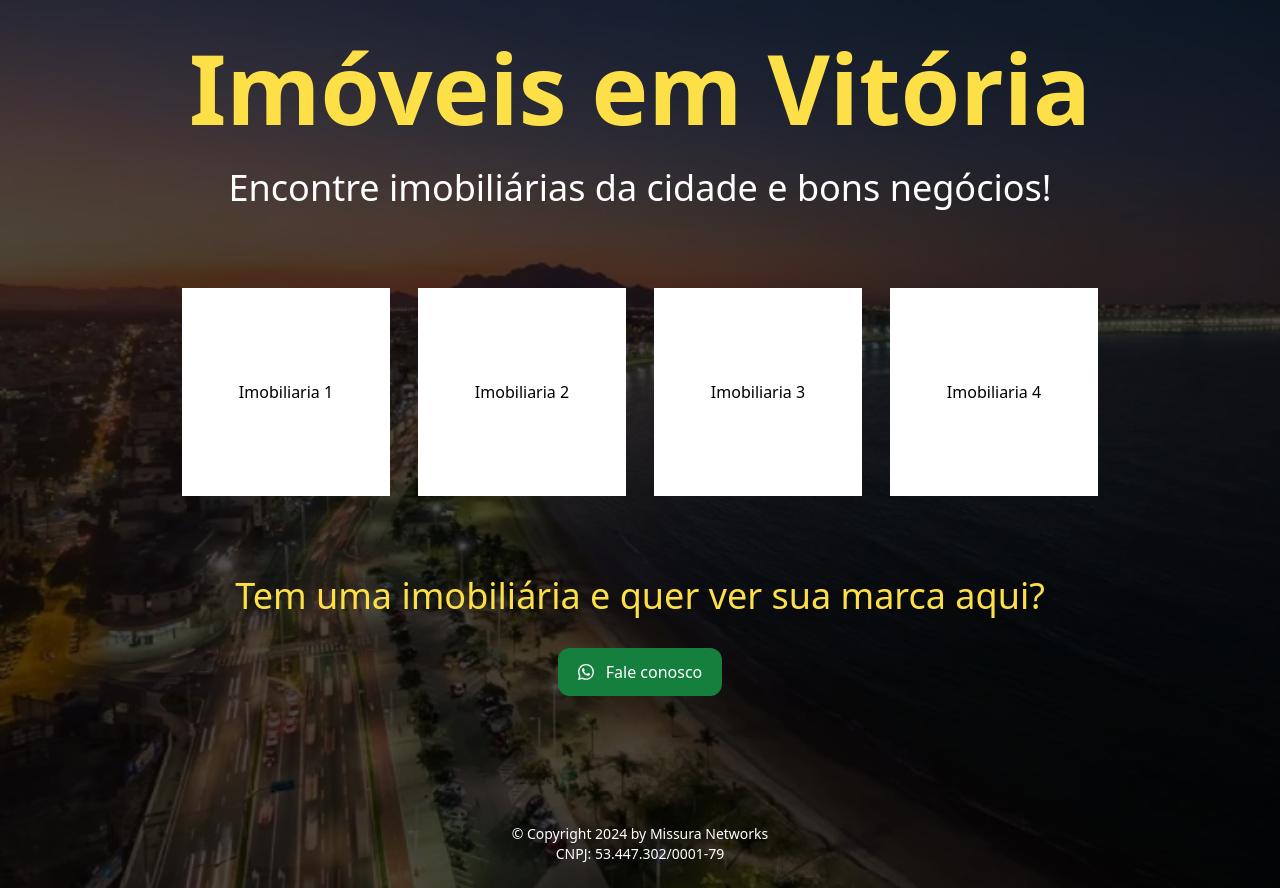
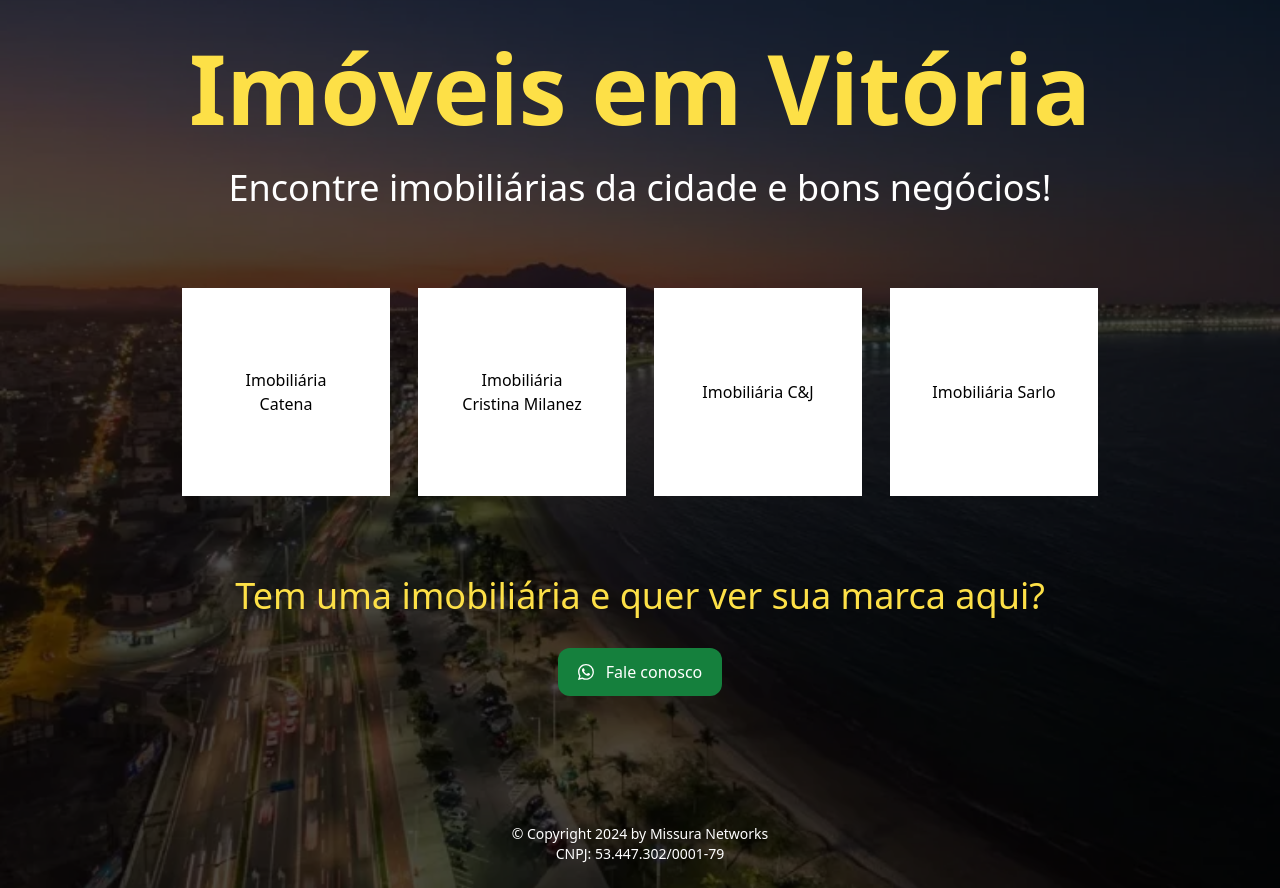
Before and after one commit to mmissura/imoveisemvitoria, a React (Vite) app: page / in a window 1280 px wide. Built offline with nearby package versions, Linux system fonts and the light colour scheme.

Commit message:
change names clients

```diff
--- a/src/App.tsx
+++ b/src/App.tsx
@@ -16,7 +16,7 @@ export const App = () => {
             target="_blank"
             className="bg-white text-black py-3 px-10 text-center mt-12 flex justify-center items-center gap-3 rounded-xl mb-12"
             >
-              Imobiliaria 1
+              Imobiliária Catena
             </a>
             {/* Sua imobiliária aqui */}
           </div>
@@ -25,7 +25,7 @@ export const App = () => {
             target="_blank"
             className="bg-white text-black py-3 px-10 text-center mt-12 flex justify-center items-center gap-3 rounded-xl mb-12"
             >
-              Imobiliaria 2
+              Imobiliária Cristina Milanez
             </a>
             {/* Sua imobiliária aqui */}
           </div>
@@ -34,7 +34,7 @@ export const App = () => {
             target="_blank"
             className="bg-white text-black py-3 px-10 text-center mt-12 flex justify-center items-center gap-3 rounded-xl mb-12"
             >
-              Imobiliaria 3
+              Imobiliária C&J
             </a>
             {/* Sua imobiliária aqui */}
           </div>
@@ -43,7 +43,7 @@ export const App = () => {
             target="_blank"
             className="bg-white text-black py-3 px-10 text-center mt-12 flex justify-center items-center gap-3 rounded-xl mb-12"
             >
-              Imobiliaria 4
+              Imobiliária Sarlo
             </a>
             {/* Sua imobiliária aqui */}
           </div>
```
